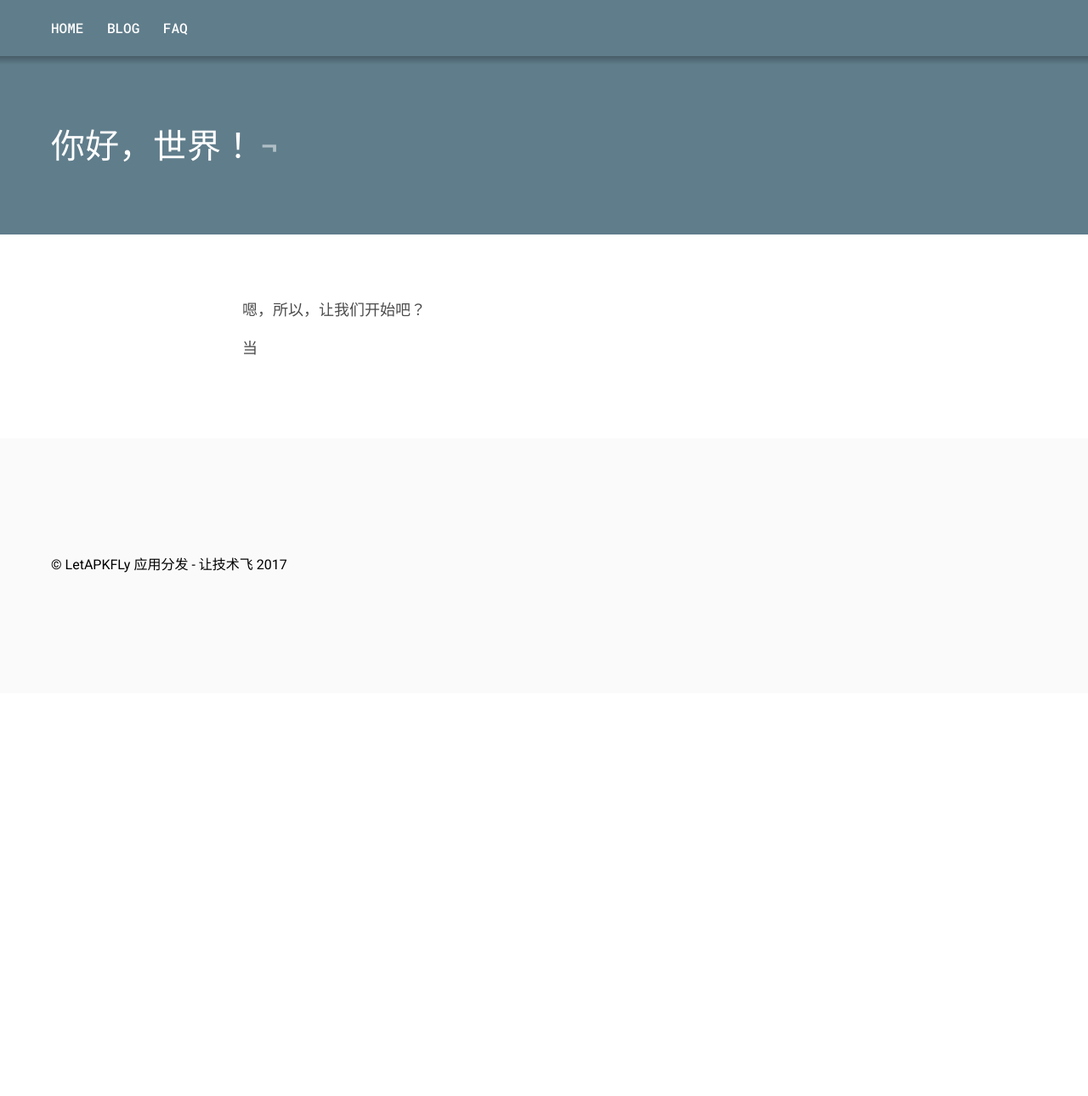
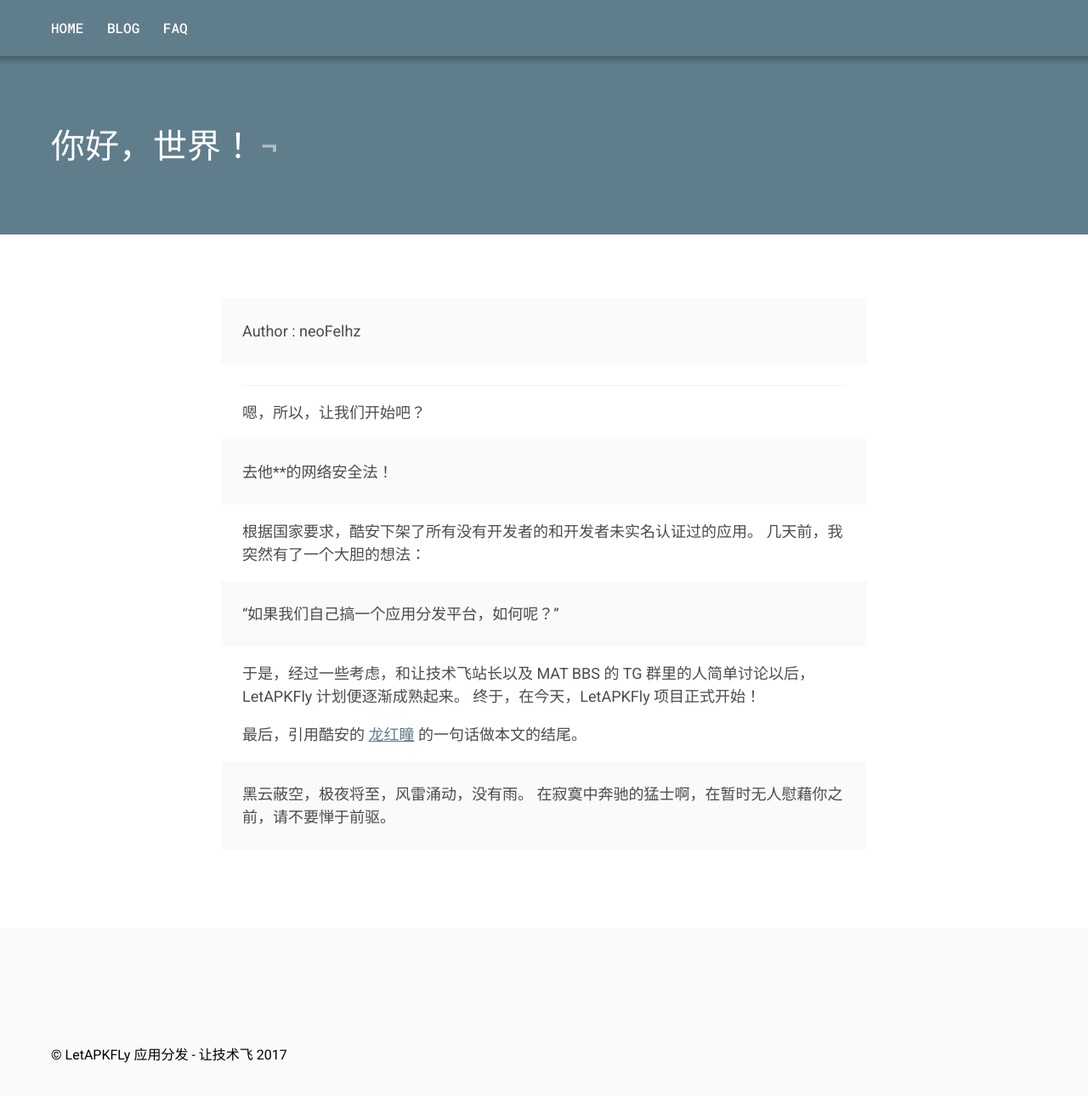
Before and after one commit to neoFelhz/LetAPKFly, a Jekyll site: the page built from _posts/2017-05-24-hello-world.md, in a window 1280 px wide and 1393 px high. Shown: the top 1290 px of the window at 85% size. Built offline with Jekyll 4.4.1, drawn with Linux system fonts in a browser that asks for light colours.

Commit message:
update the first post

```diff
--- a/_includes/navigation.html
+++ b/_includes/navigation.html
@@ -1,7 +1,7 @@
 <nav class="c-navigation {% if site.fixedNav == 'true' %}is-fixed{% endif %}">
   <div class="c-navigation__container u-container">
     <a class="c-navigation__item {% if page.url == '/' %}is-active{% endif %}" href="{{ "/" | prepend: site.baseurl }}">HOME</a>
-    <a class="c-navigation__item {% if page.url == '/blog.html' %}is-active{% endif %}" href="{{ "/blog/" | prepend: site.baseurl }}">BLOG</a>
+    <a class="c-navigation__item {% if page.url == '/blog.html' %}is-active{% endif %}" href="{{ "/blog.html" | prepend: site.baseurl }}">BLOG</a>
     <a class="c-navigation__item {% if page.url == '/about/' %}is-active{% endif %}" href="{{ "/faq.html" | prepend: site.baseurl }}">FAQ</a>
   </div>
 </nav>
--- a/_posts/2017-05-24-hello-world.md
+++ b/_posts/2017-05-24-hello-world.md
@@ -5,6 +5,23 @@
 categories: jekyll update
 ---
 
+> Author : neoFelhz
+
+-----
+
 嗯，所以，让我们开始吧？
 
-当
+> 去他**的网络安全法！
+
+根据国家要求，酷安下架了所有没有开发者的和开发者未实名认证过的应用。
+几天前，我突然有了一个大胆的想法：
+
+> “如果我们自己搞一个应用分发平台，如何呢？”
+
+于是，经过一些考虑，和让技术飞站长以及 MAT BBS 的 TG 群里的人简单讨论以后，LetAPKFly 计划便逐渐成熟起来。
+终于，在今天，LetAPKFly 项目正式开始！
+
+最后，引用酷安的 [龙红瞳](http://www.coolapk.com/u/532521) 的一句话做本文的结尾。
+
+> 黑云蔽空，极夜将至，风雷涌动，没有雨。
+> 在寂寞中奔驰的猛士啊，在暂时无人慰藉你之前，请不要惮于前驱。
```
